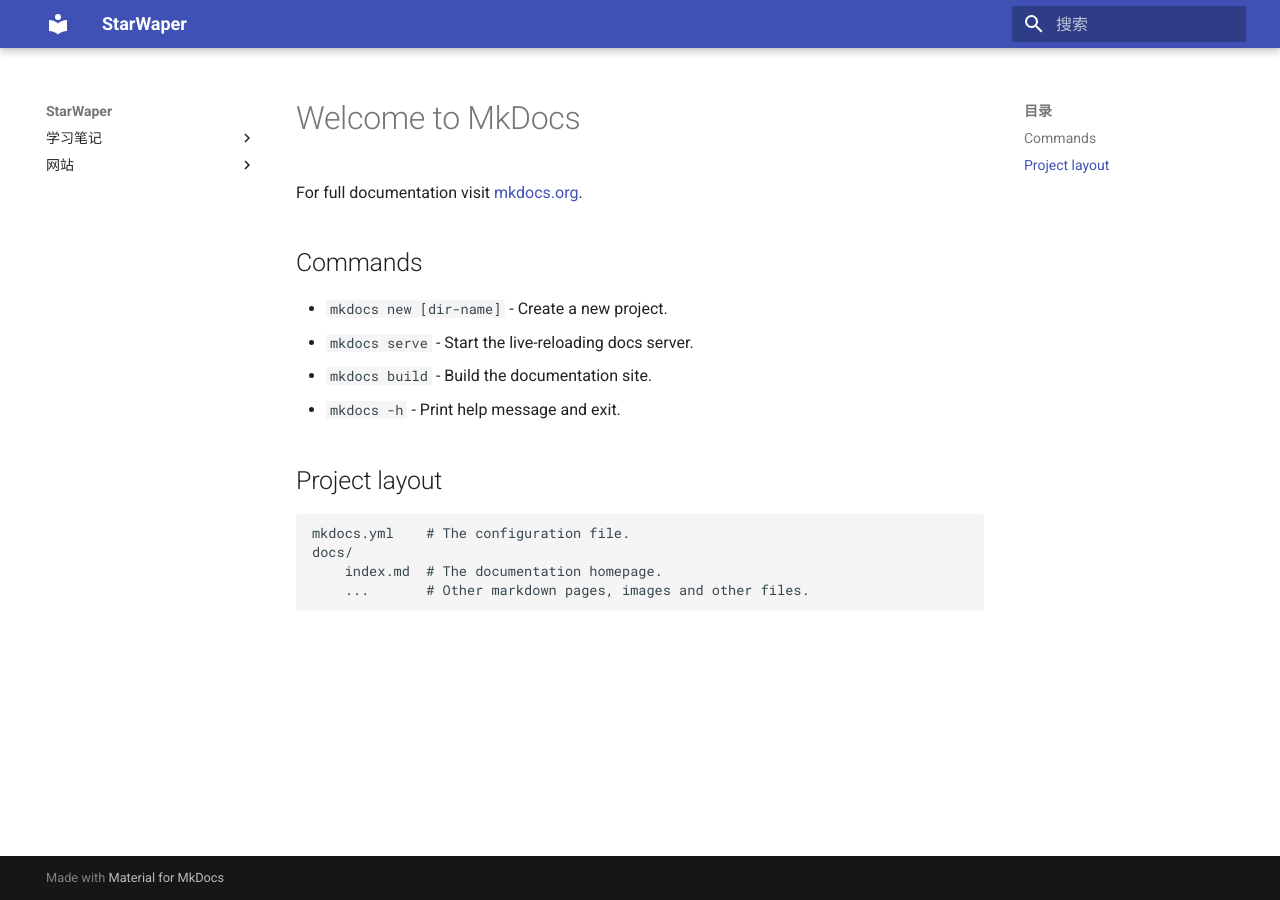
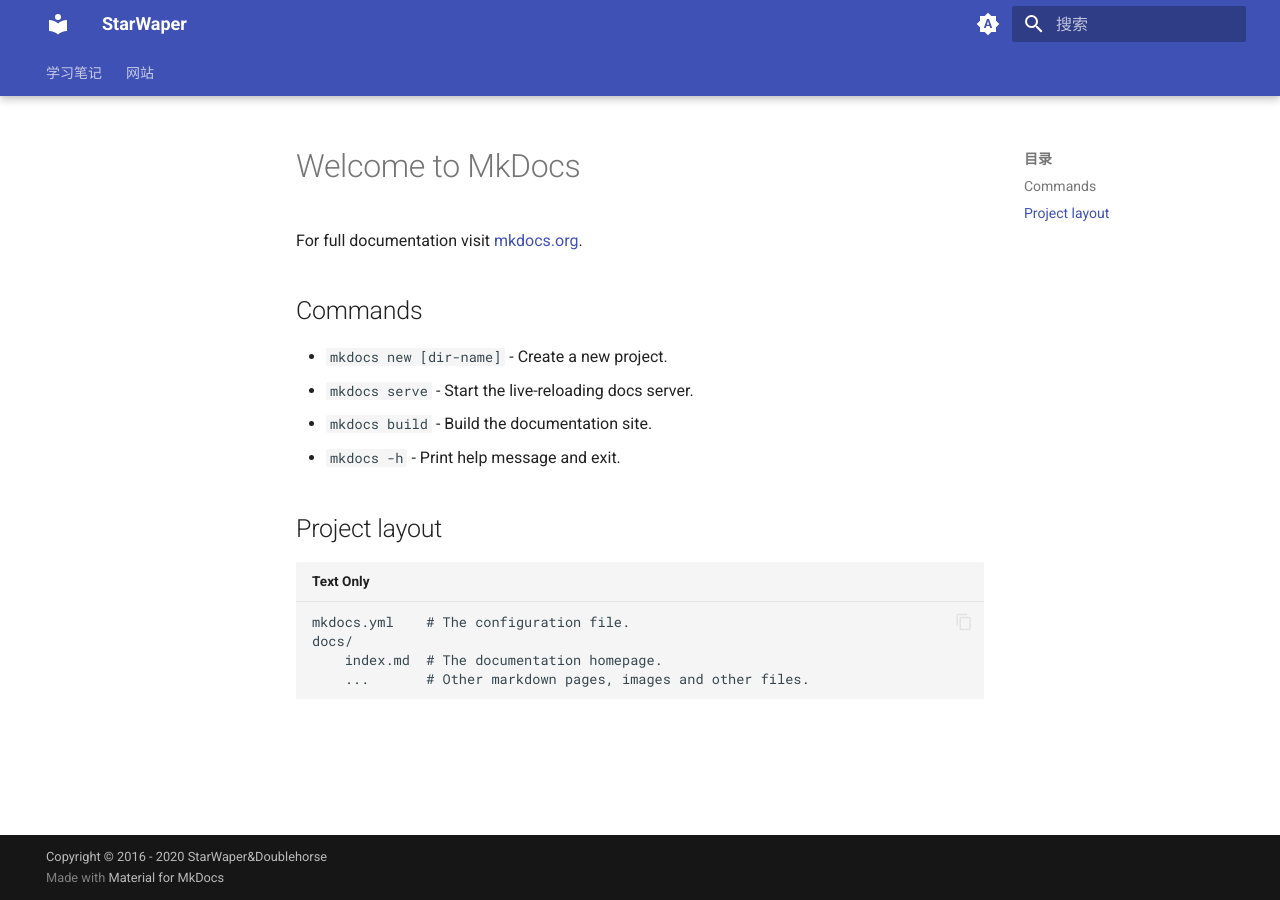
Before and after one commit to doublehorse2000/doublehorse2000.github.io, an MkDocs documentation site: the page built from docs/index.md, in a window 1280 px wide. Built offline with MkDocs 1.6.1 and Material for MkDocs 9.7.7, drawn with Linux system fonts in a browser that asks for light colours.

Commit message:
更新了网站设置

```diff
--- a/mkdocs.yml
+++ b/mkdocs.yml
@@ -1,6 +1,7 @@
 site_name: StarWaper
-site_authro: StarWaper
+site_author: StarWaper
 site_description: StarWaper's Personal Website
+
 
 nav:
   - 学习笔记:
@@ -9,16 +10,66 @@
     - TEST/test.md
 
 theme:
-  name: material
-  language: zh
+  name: material # 设置为material主题
+  language: zh # 设置语言为中文
+  palette:
+    # 白天主题与深色主题自动切换
+    - media: "(prefers-color-scheme)"
+      toggle:
+        icon: material/brightness-auto
+        name: Switch to light mode
+    - media: "(prefers-color-scheme: light)"
+      scheme: default
+      toggle:
+        icon: material/brightness-7
+        name: Switch to dark mode
+    - media: "(prefers-color-scheme: dark)"
+      scheme: slate
+      toggle:
+        icon: material/brightness-4
+        name: Switch to system preference
+    # ------------------------------------
+  features:
+    - navigation.instant
+    - navigation.instant.progress # 设置进度指示器
+    - navigation.tabs
+    - navigation.tabs.sticky # 设置顶部标签栏
+    - navigation.top # 添加返回顶部按钮
+    - search.suggest # 添加搜索建议
+    - search.highlight # 添加搜索突出显示
+    - header.autohide # 设置标题自动隐藏
+    - content.code.copy # 设置代码可复制
+
+copyright: Copyright &copy; 2016 - 2020 StarWaper&Doublehorse # 声明
+
+plugins:
+  - search
+
 
 markdown_extensions:
+  # 启动数学公式
   - pymdownx.arithmatex:
       generic: true
+  # --------------------
+  - attr_list
+  - md_in_html
+  - toc:
+      permalink: true
+  - tables
   - pymdownx.betterem
   - pymdownx.caret
   - pymdownx.mark
   - pymdownx.tilde
+  - pymdownx.highlight:
+      use_pygments: true
+      auto_title: true
+  - pymdownx.superfences
+  - pymdownx.tasklist:
+      custom_checkbox: true
+  - admonition
+  - pymdownx.details
+  - pymdownx.superfences
+
 
 extra_javascript:
   - javascripts/mathjax.js
```
Also changed, not shown: docs/STUDY/KalmanFilter.md (+16 -1 lines), 1 other file.
